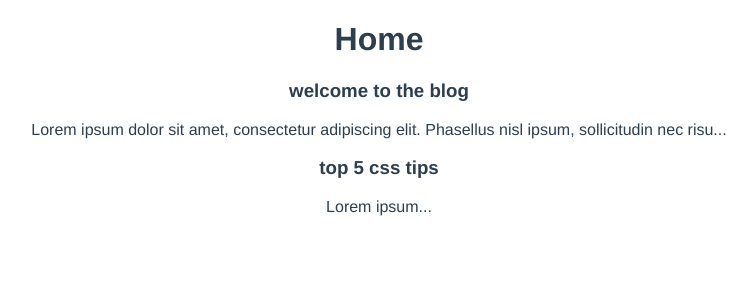
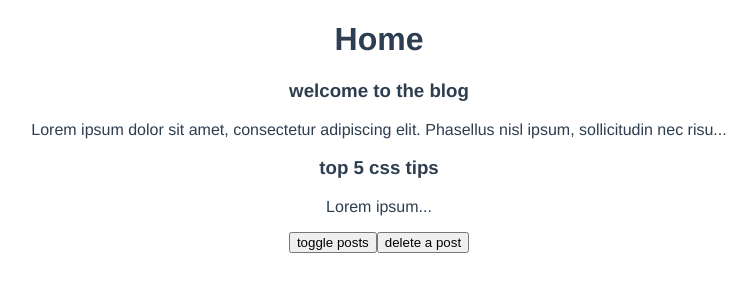
Before and after one commit to Marionetko/vue-blog, a Vue app: page / in a window 1280 px wide. Shown: the top 300 px of the page, without its empty margins (261-1005 px from the left). Built offline with nearby package versions, Linux system fonts and the light colour scheme.

Commit message:
hooks setup

```diff
--- a/src/components/PostList.vue
+++ b/src/components/PostList.vue
@@ -7,12 +7,16 @@
 </template>
 
 <script>
+import { onMounted, onUnmounted, onUpdated } from 'vue'
 import SinglePost from './SinglePost.vue'
+
 export default {
     props: ['posts'],
     components: { SinglePost },
     setup(props) {
-        console.log(props.posts)
+        onMounted(() => console.log('mounted'))
+        onUnmounted(() => console.log('unmounted'))
+        onUpdated(() => console.log('udated'))
     }
 }
 </script>
--- a/src/views/HomeView.vue
+++ b/src/views/HomeView.vue
@@ -1,7 +1,9 @@
 <template>
   <div class="home">
     <h1>Home</h1>
-    <PostList :posts="posts" />
+    <PostList v-if="showPosts" :posts="posts" />
+    <button @click="showPosts = !showPosts">toggle posts</button>
+    <button @click="posts.pop()">delete a post</button>
   </div>
 </template>
 
@@ -18,7 +20,9 @@
       { title: 'top 5 css tips', body: 'Lorem ipsum', id: 2},
     ])
 
-    return { posts }
+    const showPosts = ref(true)
+
+    return { posts, showPosts }
   }
 }
 </script>
```
Also changed, not shown: src/components/SinglePost.vue (line endings or trailing spaces).
